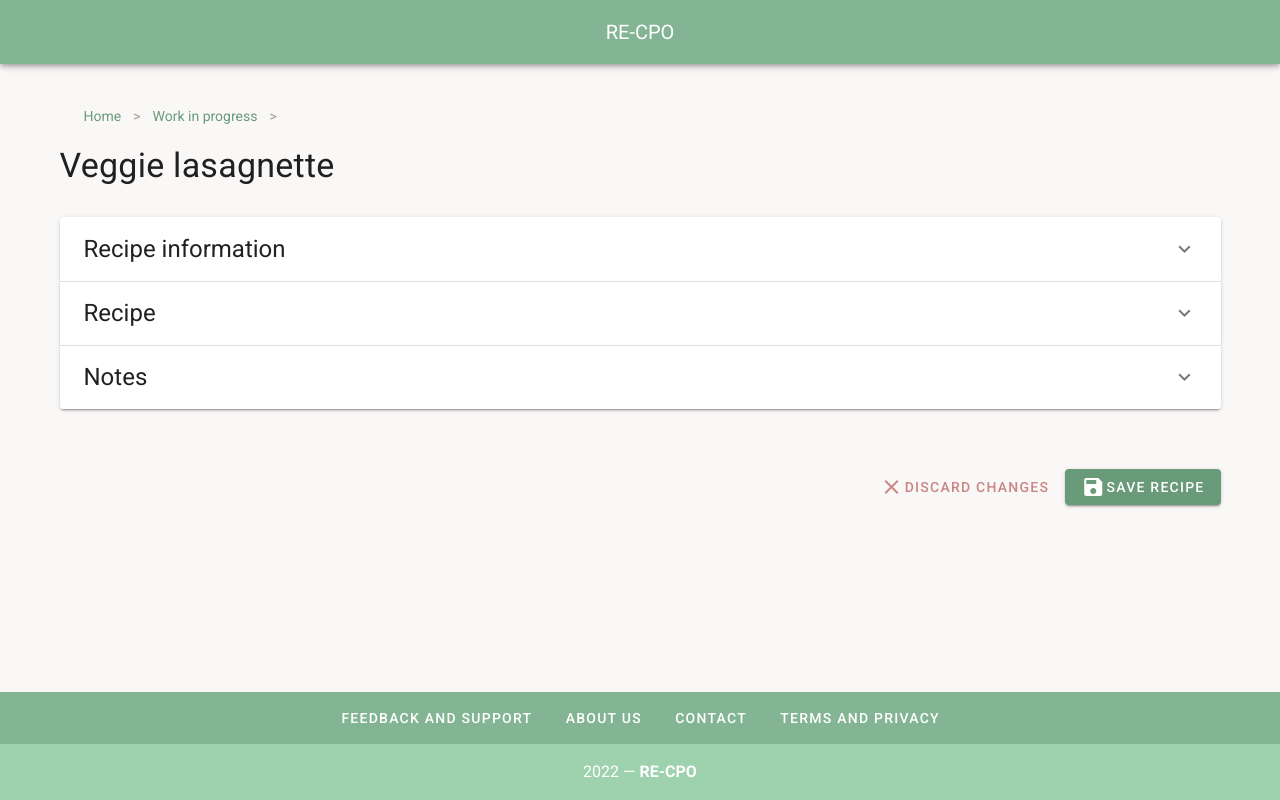
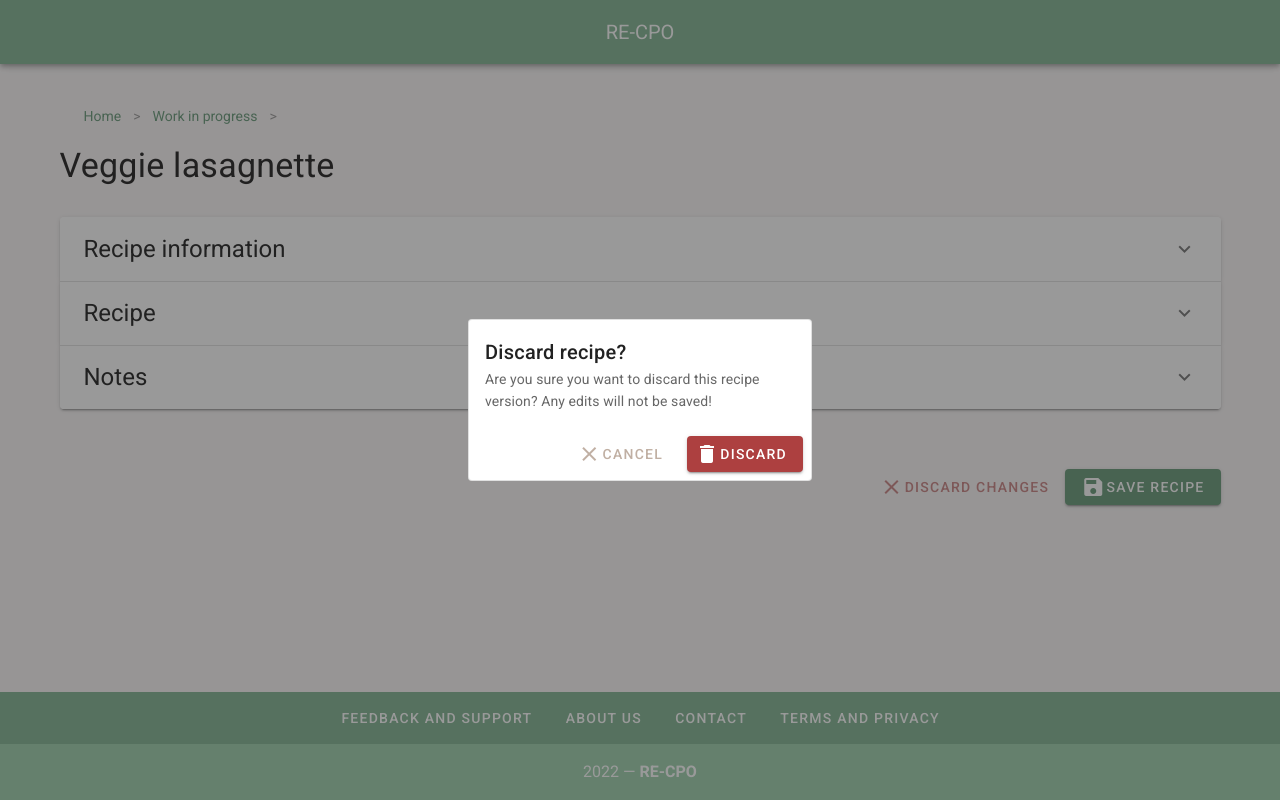
Before and after one commit to camillagejl/re-cpo, a Vue app: page /edit-recipe in a window 1280 px wide. Both pictures are taken after a click on the button "DISCARD CHANGES". Built offline with nearby package versions, Linux system fonts and the light colour scheme.

Commit message:
Created discard function in EditRecipe

```diff
--- a/src/components/AdjustNumberField.vue
+++ b/src/components/AdjustNumberField.vue
@@ -76,9 +76,7 @@
           @clickEvent="unitSelection = !unitSelection"
           ></IconButton>
         </v-card-actions>
-
       </v-card>
-
     </v-overlay>
 
   </v-col>
--- a/src/views/EditRecipe.vue
+++ b/src/views/EditRecipe.vue
@@ -283,16 +283,12 @@
                     :ingredient="ingredient"
                   >
                   </RecipeIngredient>
-
-
                 </v-container>
-
               </v-col>
 
               <v-spacer></v-spacer>
 
               <v-col cols="6">
-
                 <h3 class="text-h6 font-weight-regular mb-6">
                   Steps
                 </h3>
@@ -302,9 +298,7 @@
                   :key="step.id"
                   :step="step"
                 ></RecipeStep>
-
               </v-col>
-
             </v-row>
           </v-expansion-panel-content>
         </v-expansion-panel>
@@ -331,13 +325,12 @@
       <v-container
         class="d-flex justify-end mt-12 pr-0"
       >
-
         <IconButton
           :icon="'mdi-close'"
           :text="'Discard changes'"
           :color="'error'"
           :plain="true"
-          @clickEvent="logme"
+          @clickEvent="discardChangesOverlay = !discardChangesOverlay"
         ></IconButton>
 
         <IconButton
@@ -346,9 +339,63 @@
           :color="'primary'"
           @clickEvent="logme"
         ></IconButton>
-
       </v-container>
 
+      <v-overlay
+        :value="discardChangesOverlay"
+      >
+        <v-card
+          class="mx-auto"
+          max-width="344"
+          outlined
+          light
+        >
+          <v-card-title>
+            Discard recipe?
+          </v-card-title>
+          <v-card-subtitle>
+            Are you sure you want to discard this recipe version?
+            Any edits will not be saved!
+          </v-card-subtitle>
+          <v-card-actions
+            class="d-flex justify-end"
+          >
+            <IconButton
+              :text="'Cancel'"
+              :icon="'mdi-close'"
+              :plain="true"
+              :color="'secondary'"
+              @clickEvent="discardChangesOverlay = !discardChangesOverlay"
+            ></IconButton>
+            <IconButton
+              :text="'Discard'"
+              :icon="'mdi-delete'"
+              :color="'error'"
+              @clickEvent="discardChanges"
+            ></IconButton>
+          </v-card-actions>
+
+          <v-expand-transition>
+            <v-card
+              v-if="discardedChanges"
+              class="transition-fast-in-fast-out v-card--reveal"
+              style="height: 100%;"
+            >
+              <v-card-text class="d-flex flex-column align-center">
+                <p class="text-h5 text--primary">
+                  Your changes have been discarded!
+                </p>
+                <v-progress-circular
+                  :size="50"
+                  color="primary"
+                  indeterminate
+                ></v-progress-circular>
+              </v-card-text>
+            </v-card>
+          </v-expand-transition>
+
+        </v-card>
+      </v-overlay>
     </v-form>
   </v-container>
 </template>
@@ -363,6 +410,7 @@ import RecipeIngredient from "../components/RecipeIngredient";
 import IconButton from "../components/IconButton";
 import Note from "../components/Note";
 import AdjustPlainNumber from "../components/AdjustPlainNumber";
+import router from "../router";
 
 export default {
   name: "EditRecipe",
@@ -370,6 +418,11 @@ export default {
   data: () => ({
     // Keeps index of which panels are displayed.
     panel: [],
+
+    discardChangesOverlay: false,
+    discardedChanges: false,
+
+    saveChangesOverlay: false,
 
     userId: 1,
 
@@ -468,8 +521,8 @@ export default {
     thisDate() {
       const newDate = new Date();
       const year = newDate.getFullYear();
-      const month = ('0' + (newDate.getMonth() + 1)).slice(-2);
-      const date = ('0' + newDate.getDate()).slice(-2);
+      const month = ("0" + (newDate.getMonth() + 1)).slice(-2);
+      const date = ("0" + newDate.getDate()).slice(-2);
 
       return year + "/" + month + "/" + date;
     }
@@ -585,6 +638,12 @@ export default {
     }
   },
   methods: {
+    discardChanges() {
+      this.discardedChanges = true
+      setTimeout(function() {
+        router.push('/wip-overview');
+      }, 3000);
+    },
     logme() {
       console.log("hi there");
     },
@@ -682,3 +741,14 @@ export default {
   }
 };
 </script>
+
+<style lang="scss">
+
+.v-card--reveal {
+  bottom: 0;
+  opacity: 1 !important;
+  position: absolute;
+  width: 100%;
+}
+
+</style>
```
